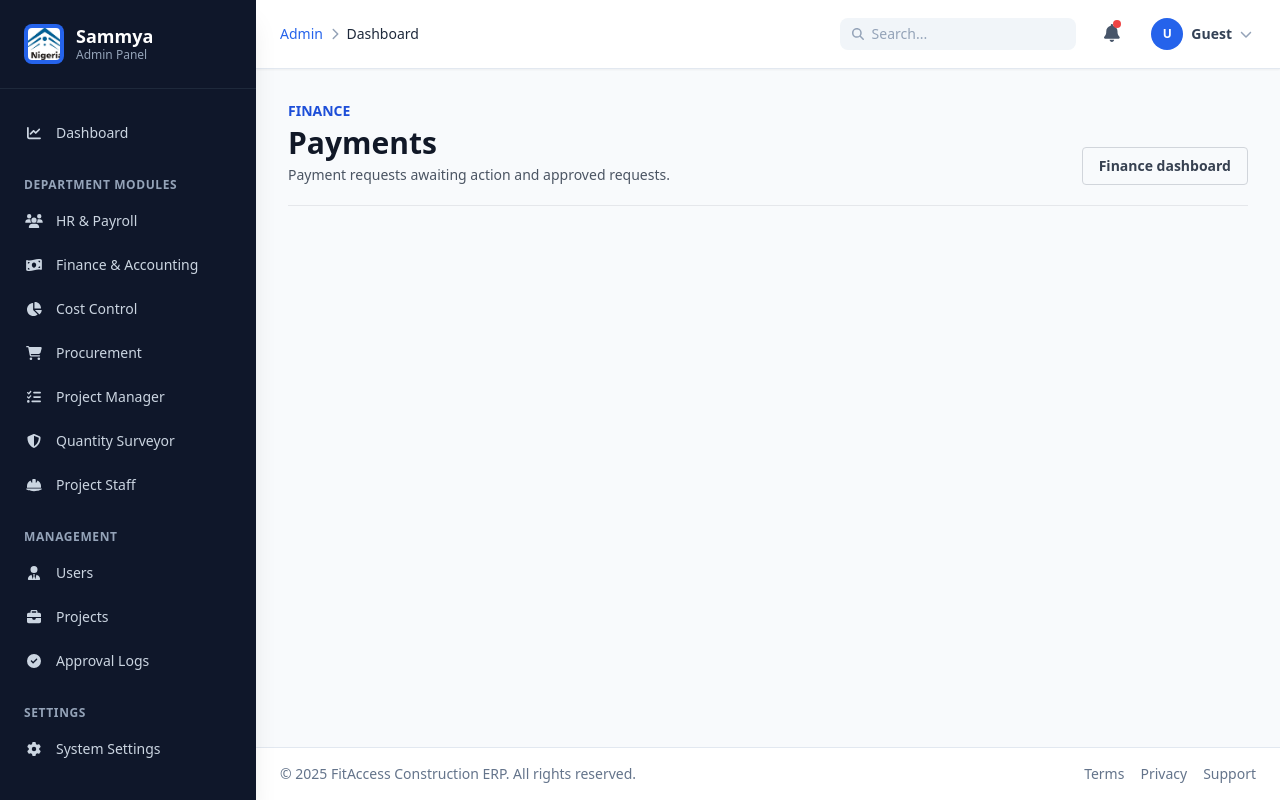
After one commit to fitaccessng/sammya, a Python web app: template app/templates/finance/payments.html in a window 1280 px wide. The commit adds this page. Run offline with Jinja, Linux system fonts and the light colour scheme; the template is opened without the code that fills it, so the values that code supplies are empty; some libraries are stand-ins or nearby versions.

Commit message:
fixed both

```diff
--- a/app/qs/projects.py
+++ b/app/qs/projects.py
@@ -5,7 +5,7 @@ from flask import Blueprint, render_template, redirect, url_for, flash, current_
 from flask_login import login_required, current_user
 from app.models import Project, BOQItem, ProjectStaff, db, ChangeOrder
 from app.utils import role_required, Roles
-from .utils import check_project_access, get_user_qs_projects
+from .utils import boq_item_category, check_project_access, get_user_qs_projects
 from datetime import datetime
 from sqlalchemy import and_
 
@@ -43,7 +43,7 @@ def view_project(project_id):
         # Group BOQ by category
         boq_by_category = {}
         for item in boq_items:
-            category = item.category or 'General'
+            category = boq_item_category(item)
             if category not in boq_by_category:
                 boq_by_category[category] = {'items': [], 'total': 0, 'count': 0}
             boq_by_category[category]['items'].append(item)
@@ -94,7 +94,7 @@ def project_cost_summary(project_id):
         # Cost analysis by category
         cost_by_category = {}
         for item in boq_items:
-            category = item.category or 'General'
+            category = boq_item_category(item)
             if category not in cost_by_category:
                 cost_by_category[category] = {'allocated': 0, 'percentage': 0}
             cost_by_category[category]['allocated'] += float(item.amount or 0)
--- a/app/templates/finance/account_details.html
+++ b/app/templates/finance/account_details.html
@@ -11,6 +11,10 @@
             <p class="text-gray-600">{{ account.bank_name }} - {{ account.account_number }}</p>
         </div>
         <div class="flex gap-2">
+            <a href="{{ url_for('imports.new_import', module='finance', entity='bank_transaction', account_id=account.id) }}"
+               class="inline-flex items-center gap-2 rounded bg-emerald-600 px-4 py-2 text-white hover:bg-emerald-700">
+                <i class="fas fa-upload" aria-hidden="true"></i>Import Statement
+            </a>
             <a href="{{ url_for('finance.reconcile_account_form', account_id=account.id) }}"
                class="bg-blue-600 text-white px-4 py-2 rounded hover:bg-blue-700">🔄 Reconcile Account</a>
             <a href="{{ url_for('finance.bank_reconciliation') }}"
--- /dev/null
+++ b/app/templates/finance/payments.html
@@ -0,0 +1,85 @@
+{% extends "base.html" %}
+
+{% block title %}Payments{% endblock %}
+
+{% block content %}
+<section class="mx-auto max-w-7xl space-y-6">
+    <div class="flex flex-wrap items-end justify-between gap-4 border-b border-gray-200 pb-5">
+        <div>
+            <p class="text-sm font-semibold uppercase text-blue-700">Finance</p>
+            <h1 class="mt-1 text-3xl font-bold text-gray-900">Payments</h1>
+            <p class="mt-1 text-sm text-gray-600">Payment requests awaiting action and approved requests.</p>
+        </div>
+        <a href="{{ url_for('finance.dashboard') }}" class="rounded border border-gray-300 px-4 py-2 text-sm font-semibold text-gray-700 hover:bg-gray-50">Finance dashboard</a>
+    </div>
+
+    {% if pending is defined or approved is defined %}
+    <section class="space-y-3">
+        <h2 class="text-xl font-semibold text-gray-900">Pending requests</h2>
+        <div class="overflow-x-auto border-y border-gray-200">
+            <table class="w-full min-w-[720px] text-left text-sm">
+                <thead class="bg-gray-50 text-xs uppercase text-gray-600"><tr><th class="px-4 py-3">Invoice</th><th class="px-4 py-3">Payee</th><th class="px-4 py-3">Purchase order</th><th class="px-4 py-3">Requested</th><th class="px-4 py-3">Amount</th><th class="px-4 py-3">Status</th></tr></thead>
+                <tbody class="divide-y divide-gray-100">
+                    {% for payment in pending|default([]) %}
+                    <tr class="hover:bg-gray-50">
+                        <td class="px-4 py-3"><a class="font-semibold text-blue-700 hover:underline" href="{{ url_for('finance.view_payment_request', payment_id=payment.id) }}">{{ payment.invoice_number or ('Request #' ~ payment.id) }}</a></td>
+                        <td class="px-4 py-3">{{ payment.counterparty_name or (payment.purchase_order.vendor.name if payment.purchase_order and payment.purchase_order.vendor else 'N/A') }}</td>
+                        <td class="px-4 py-3">{{ payment.po_id or 'N/A' }}</td>
+                        <td class="px-4 py-3">{{ payment.created_at.strftime('%d %b %Y') if payment.created_at else 'N/A' }}</td>
+                        <td class="px-4 py-3 font-semibold">₦{{ '{:,.2f}'.format(payment.invoice_amount or 0) }}</td>
+                        <td class="px-4 py-3">{{ payment.approval_state.value|replace('_', ' ')|title if payment.approval_state else 'Pending' }}</td>
+                    </tr>
+                    {% else %}<tr><td colspan="6" class="px-4 py-8 text-center text-gray-500">No pending payment requests.</td></tr>{% endfor %}
+                </tbody>
+            </table>
+        </div>
+    </section>
+
+    <section class="space-y-3">
+        <h2 class="text-xl font-semibold text-gray-900">Approved requests</h2>
+        <div class="overflow-x-auto border-y border-gray-200">
+            <table class="w-full min-w-[720px] text-left text-sm">
+                <thead class="bg-gray-50 text-xs uppercase text-gray-600"><tr><th class="px-4 py-3">Invoice</th><th class="px-4 py-3">Payee</th><th class="px-4 py-3">Purchase order</th><th class="px-4 py-3">Requested</th><th class="px-4 py-3">Amount</th><th class="px-4 py-3">Status</th></tr></thead>
+                <tbody class="divide-y divide-gray-100">
+                    {% for payment in approved|default([]) %}
+                    <tr class="hover:bg-gray-50">
+                        <td class="px-4 py-3"><a class="font-semibold text-blue-700 hover:underline" href="{{ url_for('finance.view_payment_request', payment_id=payment.id) }}">{{ payment.invoice_number or ('Request #' ~ payment.id) }}</a></td>
+                        <td class="px-4 py-3">{{ payment.counterparty_name or (payment.purchase_order.vendor.name if payment.purchase_order and payment.purchase_order.vendor else 'N/A') }}</td>
+                        <td class="px-4 py-3">{{ payment.po_id or 'N/A' }}</td>
+                        <td class="px-4 py-3">{{ payment.created_at.strftime('%d %b %Y') if payment.created_at else 'N/A' }}</td>
+                        <td class="px-4 py-3 font-semibold">₦{{ '{:,.2f}'.format(payment.invoice_amount or 0) }}</td>
+                        <td class="px-4 py-3">{{ payment.approval_state.value|replace('_', ' ')|title if payment.approval_state else 'Approved' }}</td>
+                    </tr>
+                    {% else %}<tr><td colspan="6" class="px-4 py-8 text-center text-gray-500">No approved payment requests.</td></tr>{% endfor %}
+                </tbody>
+            </table>
+        </div>
+    </section>
+    {% endif %}
+
+    {% if payments is defined %}
+    <section class="space-y-3">
+        <h2 class="text-xl font-semibold text-gray-900">Payment register</h2>
+        <div class="overflow-x-auto border-y border-gray-200">
+            <table class="w-full min-w-[760px] text-left text-sm">
+                <thead class="bg-gray-50 text-xs uppercase text-gray-600"><tr><th class="px-4 py-3">Date</th><th class="px-4 py-3">Reference</th><th class="px-4 py-3">Payee</th><th class="px-4 py-3">Purchase order</th><th class="px-4 py-3">Method</th><th class="px-4 py-3">Amount paid</th></tr></thead>
+                <tbody class="divide-y divide-gray-100">
+                    {% for payment in payments.items|default(payments) %}
+                    {% set request_record = payment.payment_request %}
+                    {% set purchase_order = request_record.purchase_order if request_record and request_record.purchase_order else payment.purchase_order %}
+                    <tr class="hover:bg-gray-50">
+                        <td class="px-4 py-3">{{ payment.payment_date.strftime('%d %b %Y') if payment.payment_date else 'N/A' }}</td>
+                        <td class="px-4 py-3"><a class="font-semibold text-blue-700 hover:underline" href="{{ url_for('finance.view_payment_record', record_id=payment.id) }}">{{ payment.reference_number or ('Payment #' ~ payment.id) }}</a></td>
+                        <td class="px-4 py-3">{{ purchase_order.vendor.name if purchase_order and purchase_order.vendor else (request_record.counterparty_name if request_record else 'N/A') }}</td>
+                        <td class="px-4 py-3">{{ payment.po_id or 'N/A' }}</td>
+                        <td class="px-4 py-3">{{ payment.payment_method or 'N/A' }}</td>
+                        <td class="px-4 py-3 font-semibold">₦{{ '{:,.2f}'.format(payment.amount_paid or 0) }}</td>
+                    </tr>
+                    {% else %}<tr><td colspan="6" class="px-4 py-8 text-center text-gray-500">No payment records found.</td></tr>{% endfor %}
+                </tbody>
+            </table>
+        </div>
+    </section>
+    {% endif %}
+</section>
+{% endblock %}
--- a/app/templates/qs/project_view.html
+++ b/app/templates/qs/project_view.html
@@ -76,7 +76,6 @@
             <table class="w-full text-sm">
                 <thead>
                     <tr class="border-b border-gray-200 bg-gray-50">
-                        <th class="text-left py-3 px-4 font-semibold text-gray-700">Bill No</th>
                         <th class="text-left py-3 px-4 font-semibold text-gray-700">Item No</th>
                         <th class="text-left py-3 px-4 font-semibold text-gray-700">Description</th>
                         <th class="text-right py-3 px-4 font-semibold text-gray-700">Qty</th>
@@ -86,9 +85,8 @@
                     </tr>
                 </thead>
                 <tbody>
-                    {% for item in boq_items|slice(10) %}
+                    {% for item in boq_items[:10] %}
                     <tr class="border-b border-gray-100 hover:bg-gray-50 transition">
-                        <td class="py-3 px-4 text-gray-900">{{ item.bill_no or '-' }}</td>
                         <td class="py-3 px-4 text-gray-900">{{ item.item_no or '-' }}</td>
                         <td class="py-3 px-4 text-gray-900">{{ item.description }}</td>
                         <td class="py-3 px-4 text-right text-gray-900">{{ item.quantity }}</td>
```
Also changed, not shown: app/qs/boq.py (+6 -8 lines), app/qs/utils.py (+10 -0 lines), tests/test_finance_billing.py (+45 -0 lines), tests/test_qs_project_upload_auth.py (+50 -0 lines).
